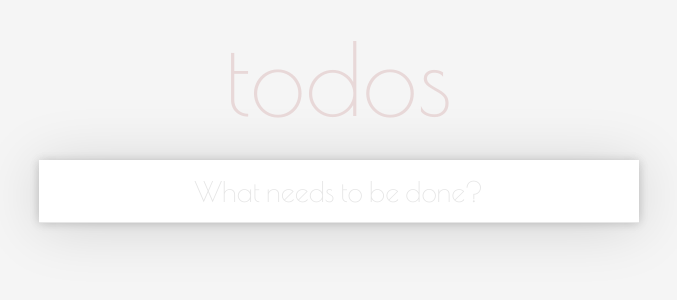
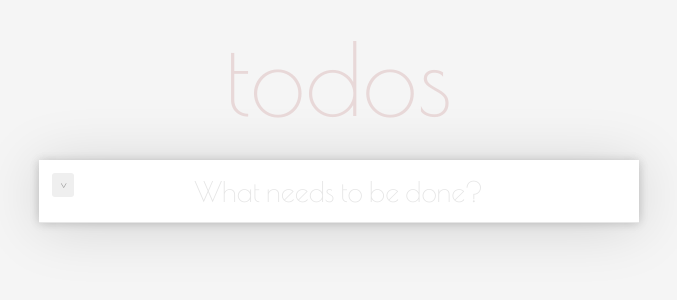
Before and after one commit to AnnaPismennaya1991/todo, a React (Create React App) app: page / in a window 1280 px wide. Shown: the top 300 px of the page, without its empty margins (301-978 px from the left). Built offline with nearby package versions, Linux system fonts and the light colour scheme.

Commit message:
Fix filters and changes

```diff
--- a/src/App.js
+++ b/src/App.js
@@ -40,6 +40,7 @@ class App extends Component {
         this.setState({ mainList, filteredList });
     }
 
+    // Переключает статус item
     toogleCheckbox = (index) => {
         // меняем value в объекте главного листа
         const { mainList } = this.state;
@@ -111,6 +112,19 @@ class App extends Component {
         this.setState({ filteredList });
     }
 
+    selectAll = () => {
+        const { filteredList, mainList } = this.state;
+
+        this.setState({
+            mainList: mainList.map((item) => {
+                return { ...item, value: true };
+            }),
+            filteredList: filteredList.map((item) => {
+                return { ...item, value: true };
+            })
+        });
+    }
+
     render() {
         return (
             <div className="App">
@@ -118,10 +132,15 @@ class App extends Component {
                 <div className='app-div1'></div>
                 <div className='app-div2'></div>
                 <div className='app-shadow'>
-                    <Input addItems={this.addItems} />
-                    { !!this.state.mainList.length && <List items={this.state.filteredList} toogleCheckbox={this.toogleCheckbox} removeItem={this.removeItem}/> }
+                    <Input addItems={this.addItems} selectAll={this.selectAll} />
+                    { !!this.state.mainList.length &&
+                        <List items={this.state.filteredList}
+                            toogleCheckbox={this.toogleCheckbox}
+                            removeItem={this.removeItem}/>
+                    }
                     { !!this.state.mainList.length &&
                         <Filters items={this.state.mainList}
+                            filters={this.state.filters}
                             filterAll={this.filterAll}
                             filterActive={this.filterActive}
                             filterCompleted={this.filterCompleted}
--- a/src/Filters.css
+++ b/src/Filters.css
@@ -17,18 +17,22 @@
 }
 
 button {
-    border-color: rgba(175, 47, 47, 0.2);
+    border-color: rgba(175, 47, 47, 0);
     font-family: 'Poiret One', cursive;
     border: 1px solid transparent;
-    border-color: #cc9a9a;
     border-radius: 3px;
     padding: 3px 7px;
+    cursor: pointer;
+    transition: .3s;
     font-size: 14px;
     color: #777777;
     outline: none;
     margin: 3px;
+}
 
-
+button.active,
+button.active:hover {
+    border-color: rgba(175, 47, 47, 0.2);
 }
 
 button:hover {
--- a/src/Filters.js
+++ b/src/Filters.js
@@ -4,13 +4,18 @@ import './Filters.css'
 class Filters extends Component {
 
     render() {
+        const { filters, items } = this.props;
+        const falses = items.filter((item) => {
+            return !item.value;
+        });
+
         return (
             <div className='Filter-container'>
-                <div className='items-left'>{ `${this.props.items.length} items left` }</div>
+                <div className='items-left'>{ `${falses.length} items left` }</div>
                 <div className='filter-button'>
-                    <button onClick={this.props.filterAll}>All</button>
-                    <button onClick={this.props.filterActive}>Active</button>
-                    <button onClick={this.props.filterCompleted}>Completed</button>
+                    <button className={ (!filters.active && !filters.completed) ? 'active' : '' } onClick={this.props.filterAll}>All</button>
+                    <button className={ filters.active ? 'active' : '' } onClick={this.props.filterActive}>Active</button>
+                    <button className={ filters.completed ? 'active' : '' } onClick={this.props.filterCompleted}>Completed</button>
                 </div>
                 <div className='filter-clear-completed'>
                     <button onClick={this.props.clearCompleted}>Clear completed</button>
--- a/src/Input.css
+++ b/src/Input.css
@@ -16,6 +16,10 @@
     width: 600px;
 }
 
+.Todos-input {
+    position: relative;
+}
+
 .main-input:hover {
     transition: 0.3s;
     cursor: pointer;
@@ -26,3 +30,14 @@
     font-family: 'Poiret One', cursive;
     color: #E6E6E6 !important;
 }
+
+.select-all-button {
+    position: absolute;
+    left: 10px;
+    top: 10px;
+}
+
+.select-all-button span {
+    transform: rotate(90deg);
+    display: block;
+}
--- a/src/Input.js
+++ b/src/Input.js
@@ -25,6 +25,9 @@ class Input extends Component {
     render() {
         return (
             <div className='Todos-input'>
+                <button className='select-all-button' onClick={this.props.selectAll}>
+                    <span> > </span>
+                </button>
                 <input className='main-input' onChange={this.onChange}
 
                     // Сохраняет ссылку на input в this.input
```
